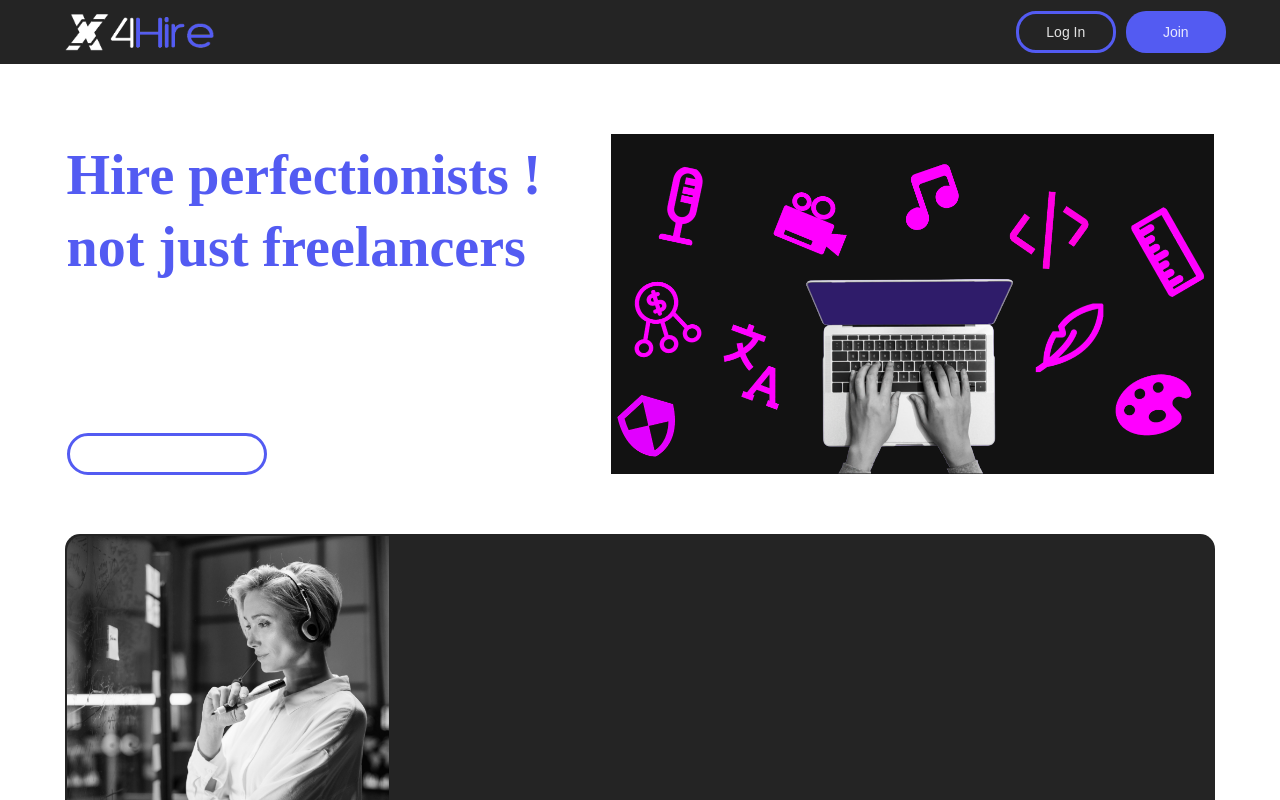
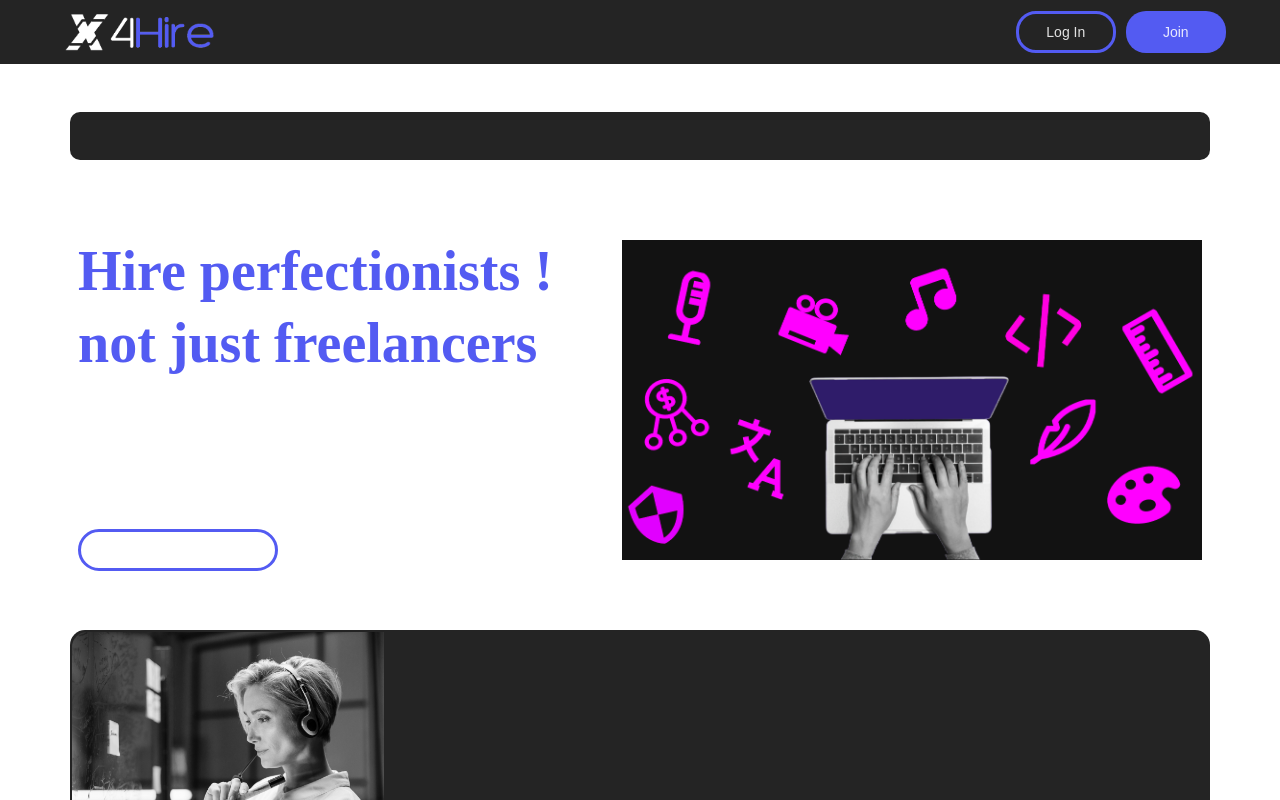
Before and after one commit to AmineNahali/Front-React, a React (Vite) app: page / in a window 1280 px wide. Shown: the top 800 px of the page. Built offline with nearby package versions, Linux system fonts and the light colour scheme.

Commit message:
more nothingness

```diff
--- a/package.json
+++ b/package.json
@@ -13,6 +13,7 @@
     "@types/react-redux": "^7.1.25",
     "axios": "^1.4.0",
     "d3": "^7.8.4",
+    "notistack": "^3.0.1",
     "react": "^18.2.0",
     "react-dom": "^18.2.0",
     "react-router-dom": "^6.8.2",
--- a/src/App.tsx
+++ b/src/App.tsx
@@ -7,6 +7,8 @@ import Register from './components/Register/Register';
 import Recover from './components/Recover/Recover';
 import Footer from './components/misc/Footer';
 import LoginNavbar from './components/Login/Navbar';
+import { SnackbarProvider, enqueueSnackbar } from 'notistack';
+import { string } from 'zod';
 
 
 var snackable = true;
@@ -25,6 +27,7 @@ const App = () => {
           <Route path="/*"        element={<>404 buddy</>}  />
         </Routes>
       </BrowserRouter>
+      <SnackbarProvider maxSnack={6} autoHideDuration={3000} preventDuplicate />
     </div>
   )
 }
@@ -34,4 +37,7 @@ export function sleep(ms: number) {
   return new Promise(resolve => { return setTimeout(resolve, ms); });
 }
 
+export function toast(message:string, x:any){
+  enqueueSnackbar(message,{variant:x});
+}
 export default App;
--- a/src/components/Homepage/Homepage.css
+++ b/src/components/Homepage/Homepage.css
@@ -30,8 +30,8 @@ h3 {
 }
 
 .screen1Table {
-    width: 603px;
-    height: 340px;
+    width: 580px;
+    height: 320px;
     background: url("./../../assets/landingpg/bg.png");
     background-position: center;
     background-size: 100% 100%;
@@ -60,7 +60,7 @@ h3 {
 }
 
 .s1Right{
-    width: 603px;
+    width: 580px;
 }
 
 .s1Left{
@@ -89,7 +89,8 @@ h3 {
 .t2{
     border-radius: 15px;
     background-color: #242424;
-    height:320px;;
+    height:320px;
+    width: 1140px;
 }
 
 .t2L{
@@ -97,7 +98,7 @@ h3 {
     border-bottom-left-radius: 15px;
     width:320px;
     background: url("../../assets/pic1.png");
-    background-size: 100% 100%;
+    background-size: 320px 320px;
     background-position: center;
 }
 
--- a/src/components/Homepage/Homepage.tsx
+++ b/src/components/Homepage/Homepage.tsx
@@ -1,8 +1,10 @@
 import { useState } from 'react';
 import { useNavigate } from 'react-router-dom';
 import './Homepage.css';
+import { SearchBar } from './serchbar/SearchBar';
 
 const Dashboard = () => {
+
     //STATES
     const dashboardNavigator = useNavigate();
     const [opacity, setOpacity] = useState('0');
@@ -23,6 +25,7 @@ const Dashboard = () => {
         return (
             <div className='homepage' style={{ 'opacity': opacity }}>
                 <div className='home'>
+                    <SearchBar />
                     <div className='screen1'>
                         <table className='t1' style={{ transform: "translateY(" + (-transH3) + "px)" }}>
                             <tbody>
--- a/src/components/Homepage/serchbar/SearchBar.css
+++ b/src/components/Homepage/serchbar/SearchBar.css
@@ -0,0 +1,9 @@
+.searchbar{
+    border-radius: 10px;
+    margin-top:48px;
+    margin-left: auto;
+    margin-right: auto;
+    width: 1140px;
+    height: 48px;
+    background-color: #242424;
+}
--- a/src/components/Login/Login.tsx
+++ b/src/components/Login/Login.tsx
@@ -9,6 +9,7 @@ import { sleep } from "../../App";
 import { } from '@reduxjs/toolkit';
 import {z} from "zod";
 import { Axios } from 'axios';
+import { toast } from '../../App';
 
 const axios = new Axios();
 var visibility = visibleNo;
@@ -42,7 +43,7 @@ const Login = () => {
     var testplus = "$£¤+=|`^~".split('');
 
     var flag1 = true;
-    if ((tmp.length < 5 || tmp.length > 50) && tmp != "") { //username must be between 5-50 characters.
+    if ((tmp.length < 5 || tmp.length > 50)) { //username must be between 5-50 characters.
       flag1 = false;
     }
     var flag2 = true;
@@ -61,7 +62,7 @@ const Login = () => {
     }
     if (flag1 && flag2 && flag3 && flag4) {
       return true;
-    } else { return false }
+    } else { return false; }
   }
 
   const authenticate = async () => {
@@ -69,12 +70,26 @@ const Login = () => {
 
     if ((validUsername(username) || isEmail(username)) && password.length >= 8)
     { //1: successful login
+      toast("Login successful.","success");
       nav('/');
     }
     else { //2: failed login
+      if(username=="" && password==""){
+        toast("Missing Credentials.","error");
+      }
+      else if (!validUsername(username) && password != ""){
+        toast("Invalid Username.", "error");
+      }else if (validUsername(username) && password == ""){
+        toast("Missing Password.", "error");
+      }else{
+        toast("An Error has occured.", "error");
+      }
+      //RED EFFECT ON INPUT
       setBx('0px 0px 0.5rem #D21312');
       setBorderInput('2px solid #D21312');
       setUserName(''); setPassWord('');
+
+      //SHAKE THE BUTTON
       var offset: number = 0;
       var rightOff: number = 15;
       var leftOff: number = -15;
--- a/src/components/Login/Navbar.tsx
+++ b/src/components/Login/Navbar.tsx
@@ -1,4 +1,3 @@
-import { useState } from "react";
 import { useNavigate } from "react-router-dom";
 import "./Navbar.css";
 
```
Also changed, not shown: src/components/Homepage/serchbar/SearchBar.tsx (line endings or trailing spaces), 1 other file (tests, documents, lock files or other folders).
